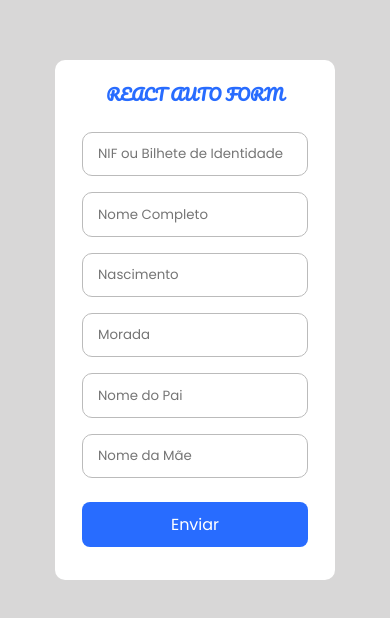
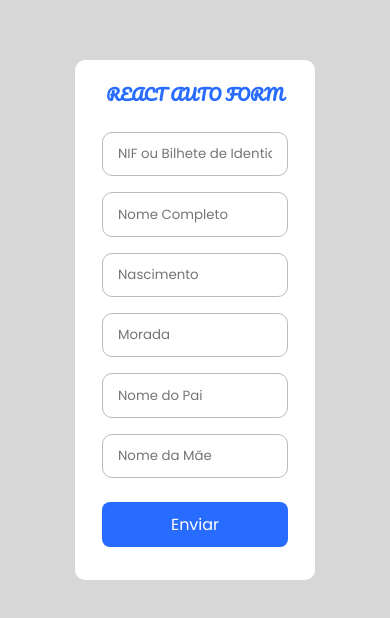
Before and after one commit to tavaresevaristo/react-auto-form, a React (Vite) app: page / in a window 390 px wide. Shown: the part 102-720 px from the top of the page. Built offline with nearby package versions, Linux system fonts and the light colour scheme.

Commit message:
mobile first

```diff
--- a/src/components/form/styles.ts
+++ b/src/components/form/styles.ts
@@ -15,10 +15,14 @@ export const Container = styled.div`
   }
 
   @media (max-width: 480px){
-    width: 280px;
+    width: 320px;
     padding: 15px 25px;
   }
 
+  @media (max-width: 480px){
+    width: 240px;
+    padding: 15px 25px;
+  }
 
   h1 {
     text-align: center;
@@ -54,8 +58,10 @@ export const Container = styled.div`
       font-family: 'Poppins', sans-serif;
       outline: none;
 
-      &::placeholder {
-
+      @media (max-width: 480px){
+        &:placeholder{
+          font-size: 5px;
+        }
       }
     }
   }
```
